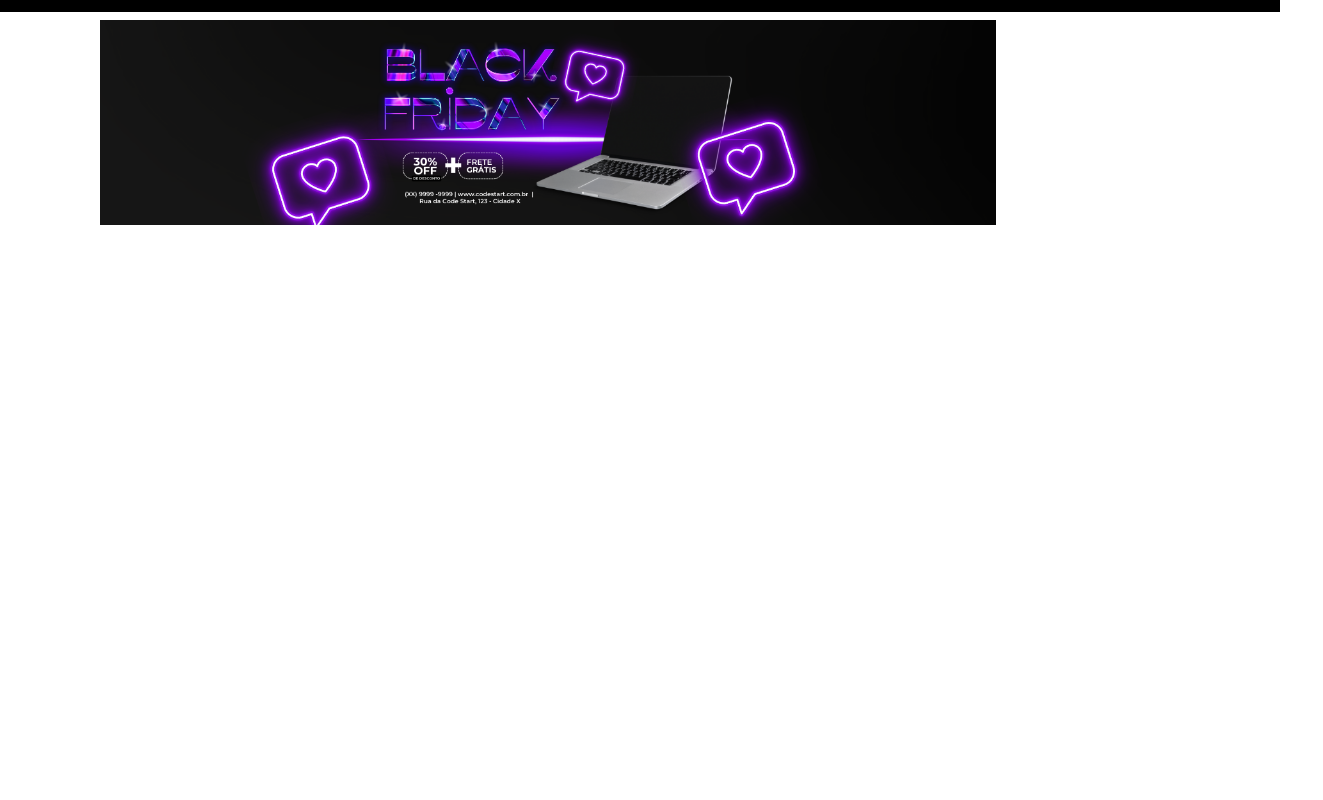
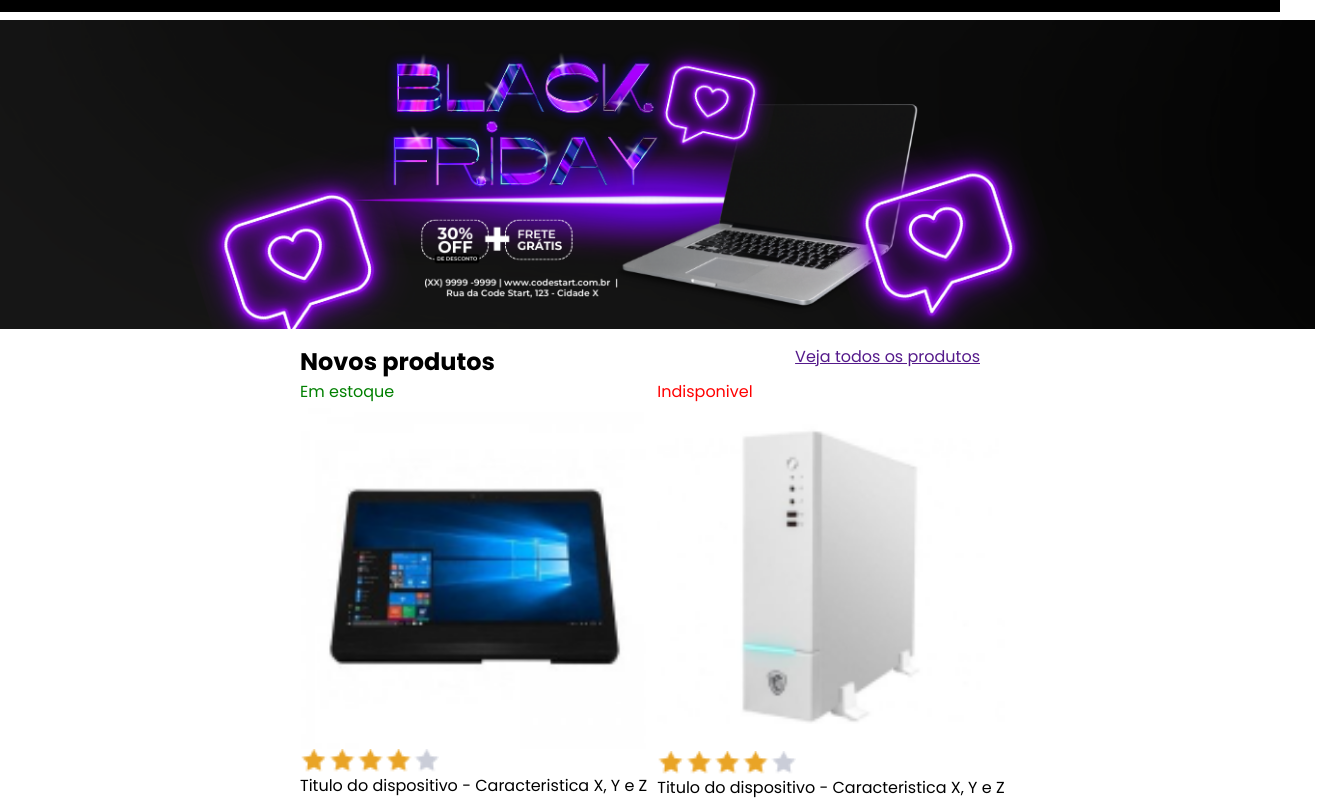
Before and after one commit to edsonplz/loja-informatica, a plain HTML site: page index.html in a window 1280 px wide. Shown: the part 151-951 px from the top of the page, 1323 px wide, since content can reach past the window. Before the commit the page ends 800 px from the top, so only its background shows below. Drawn offline with Linux system fonts and the light colour scheme.

Commit message:
Seção novos produtos em andamento

```diff
--- a/index.html
+++ b/index.html
@@ -41,12 +41,44 @@
             </div>
         </div>
     </nav>
-    <section>
-        <div class="alinhamento">
+    <section class="alinhamento">
+        <div>
             <div>
                 <img class="banner" src="assets\banner.png" alt="Banner">
             </div>
         </div>
     </section>
+    <section>
+        <div class="title-new-products">
+            <h1>Novos produtos</h1>
+            <a href="">Veja todos os produtos</a>
+        </div>
+        <div class="new-products">
+            <div class="product-1">
+                <span class="green">Em estoque</span>
+                <img src="assets\tablet.png" alt="tablet">
+                <img class="star" src="assets\Estrelas.png" alt="">
+                <span class="quebra">Titulo do dispositivo - Caracteristica X, Y e Z</span>
+            </div>
+            <div class="product-1">
+                <span class="red">Indisponivel</span>
+                <img src="assets\image 29.png" alt="tablet">
+                <img class="star" src="assets\Estrelas.png" alt="">
+                <span class="quebra">Titulo do dispositivo - Caracteristica X, Y e Z</span>
+            </div>
+            <div>
+
+            </div>
+            <div>
+
+            </div>
+            <div>
+
+            </div>
+            <div>
+
+            </div>
+        </div>
+    </section>
 </body>
 </html>
--- a/style.css
+++ b/style.css
@@ -57,16 +57,45 @@ strong {
 }
 
 .banner {
-    width: 70%;
-    display: flex;
-    justify-content: center;
+    width: 1350px;
     margin: 8px;
-    margin-left: 100px;
-    align-items: center;
 }
 
 .alinhamento {
     display: flex;
     justify-content: center;
-    align-items: center;
 }
+
+.new-products {
+    display: flex;
+    margin-left: 300px;
+    gap: 10px;
+}
+
+.product-1 {
+    display: flex;
+    flex-direction: column;
+
+}
+
+.red {
+    color: red;
+}
+
+.star {
+    width: 40%;
+}
+
+.green {
+    color: green;
+}
+
+.quebra {
+    flex-wrap: wrap;
+}
+
+.title-new-products {
+    display: flex;
+    justify-content: space-between;
+    margin: 0px 300px 0px 300px;
+}
```
Also changed, not shown: assets/Estrelas.png (added), assets/image 29.png (added), assets/tablet.png (added).
